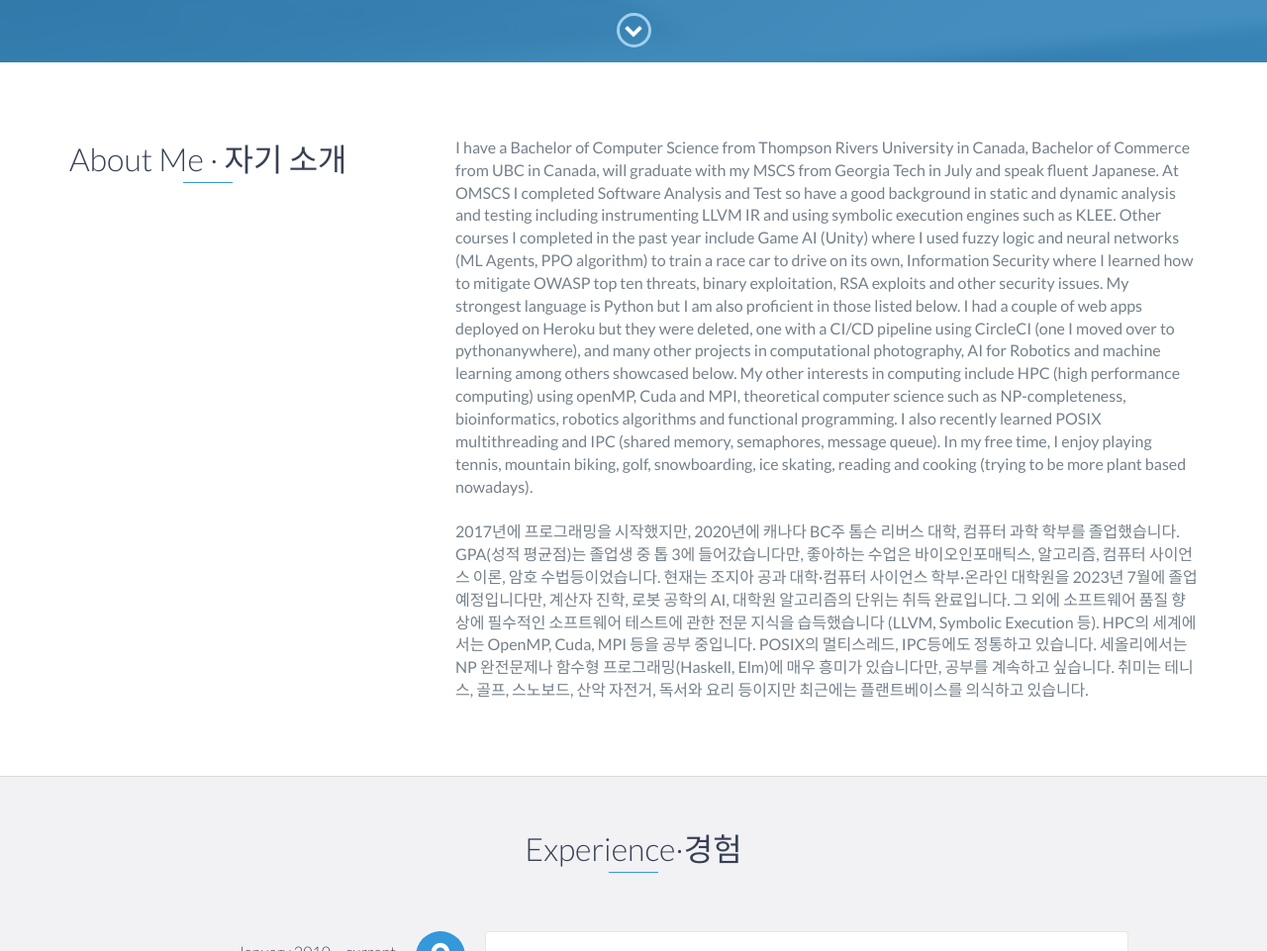
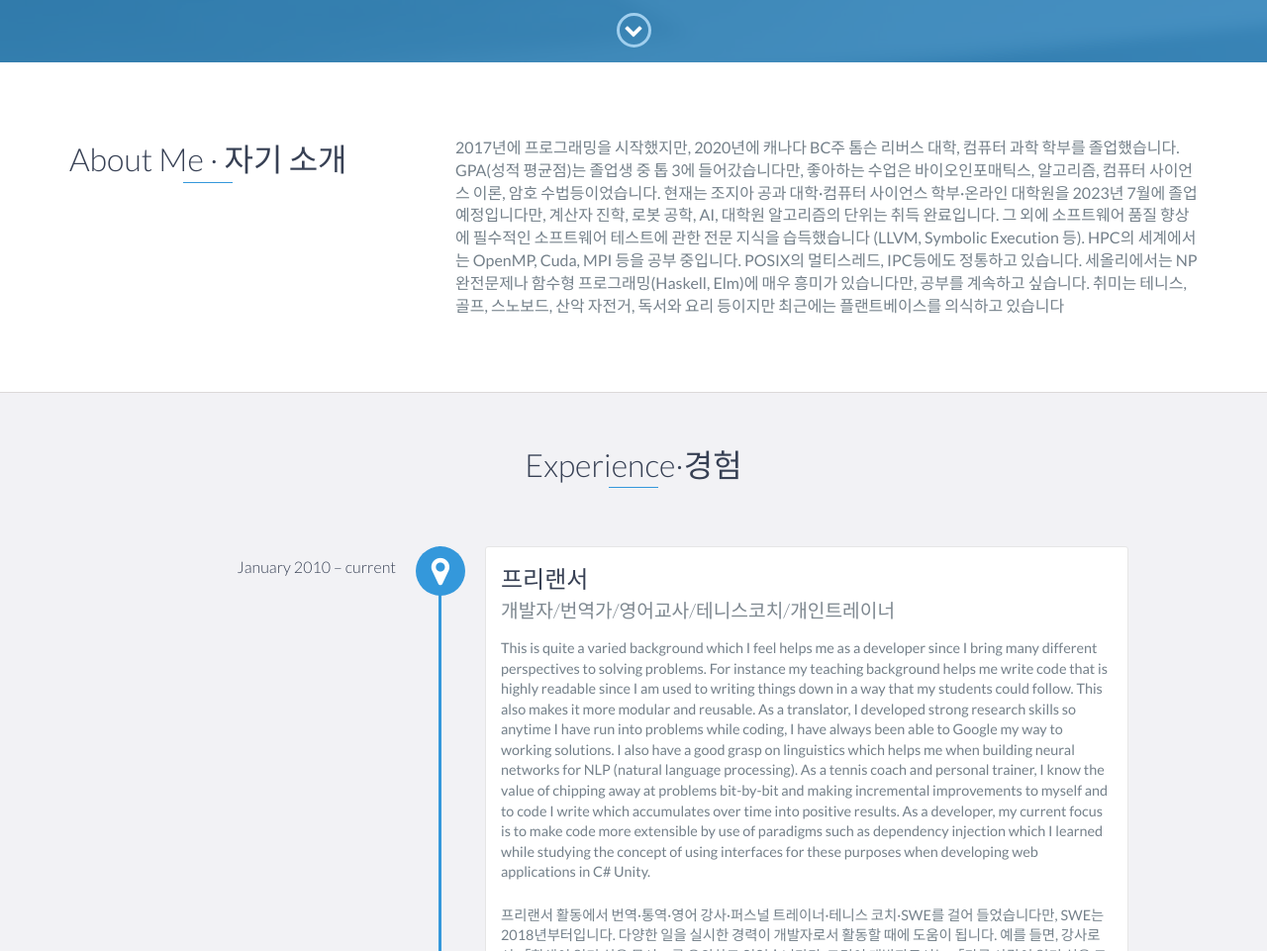
Before and after one commit to nyck33/portfolio_korean, a website: page index.html in a window 1280 px wide. Shown: the part 760-1721 px from the top of the page at 99% size. Drawn offline with nearby package versions, Linux system fonts and the light colour scheme.

Commit message:
making changes

```diff
--- a/index.html
+++ b/index.html
@@ -4,7 +4,7 @@ HTML
 <meta charset="utf-8"/>
 <meta content="IE=edge" http-equiv="X-UA-Compatible"/>
 <meta content="width=device-width, initial-scale=1" name="viewport"/>
-<title>N Kim의 포트폴리오</title>
+<title>N Kim-Toyoda의 포트폴리오</title>
 <link href="favicon.ico" rel="shortcut icon" type="image/x-icon"/>
 <link href="favicon.ico" rel="icon" type="image/x-icon"/>
 <link href="https://fonts.googleapis.com/css?family=Lato:300,400,700,900" rel="stylesheet"/>
@@ -45,7 +45,7 @@ HTML
 
 <div id="lead">
 <div id="lead-content">
-<h1>Nobutaka Kim</h1>
+<h1>Nobutaka Kim-Toyoda</h1>
 <h1>김 노부타카</h1>
 <h2>소프트웨어 엔지니어</h2>
 <h2>프리랜서</h2>
@@ -67,28 +67,8 @@ HTML
 <h2 class="heading">About Me · 자기 소개</h2>
 </div>
 <div class="col-md-8">
-<p>I have a Bachelor of Computer Science from Thompson Rivers University in Canada, Bachelor of
-        Commerce　from UBC in Canada, will graduate with my MSCS from Georgia Tech in July and speak
-        fluent Japanese.
-        At OMSCS I completed Software Analysis and Test so have a good background in static and dynamic
-        analysis and testing including instrumenting LLVM IR and using symbolic execution engines such
-        as KLEE. Other courses I completed in the past year include Game AI (Unity) where I used fuzzy
-        logic and neural networks (ML Agents, PPO algorithm) to train a race car to drive on its own,
-        Information Security where I learned how to mitigate OWASP top ten threats, binary exploitation,
-        RSA exploits and other security issues.
-        My strongest language is Python but I am also proficient in those listed below. I had a couple
-        of web apps deployed on Heroku but they were deleted, one with a CI/CD pipeline using CircleCI
-        (one I moved over to pythonanywhere),
-        and many other projects in computational photography, AI for Robotics and machine learning among
-        others showcased below.
-        My other interests in computing include HPC (high performance computing) using openMP, Cuda and
-        MPI, theoretical computer science such as NP-completeness,
-        bioinformatics, robotics algorithms and functional programming. I also recently learned POSIX
-        multithreading and IPC (shared memory, semaphores, message queue).
-        In my free time, I enjoy playing tennis, mountain biking, golf, snowboarding, ice skating,
-        reading and cooking (trying to be more plant based nowadays).</p>
-<br/>
-<p>2017년에 프로그래밍을 시작했지만, 2020년에 캐나다 BC주 톰슨 리버스 대학, 컴퓨터 과학 학부를 졸업했습니다. GPA(성적 평균점)는 졸업생 중 톱 3에 들어갔습니다만, 좋아하는 수업은 바이오인포매틱스, 알고리즘, 컴퓨터 사이언스 이론, 암호 수법등이었습니다. 현재는 조지아 공과 대학·컴퓨터 사이언스 학부·온라인 대학원을 2023년 7월에 졸업 예정입니다만, 계산자 진학, 로봇 공학의 AI, 대학원 알고리즘의 단위는 취득 완료입니다. 그 외에 소프트웨어 품질 향상에 필수적인 소프트웨어 테스트에 관한 전문 지식을 습득했습니다 (LLVM, Symbolic Execution 등). HPC의 세계에서는 OpenMP, Cuda, MPI 등을 공부 중입니다. POSIX의 멀티스레드, IPC등에도 정통하고 있습니다. 세올리에서는 NP 완전문제나 함수형 프로그래밍(Haskell, Elm)에 매우 흥미가 있습니다만, 공부를 계속하고 싶습니다. 취미는 테니스, 골프, 스노보드, 산악 자전거, 독서와 요리 등이지만 최근에는 플랜트베이스를 의식하고 있습니다.</p>
+
+<p>2017년에 프로그래밍을 시작했지만, 2020년에 캐나다 BC주 톰슨 리버스 대학, 컴퓨터 과학 학부를 졸업했습니다. GPA(성적 평균점)는 졸업생 중 톱 3에 들어갔습니다만, 좋아하는 수업은 바이오인포매틱스, 알고리즘, 컴퓨터 사이언스 이론, 암호 수법등이었습니다. 현재는 조지아 공과 대학·컴퓨터 사이언스 학부·온라인 대학원을 2023년 7월에 졸업 예정입니다만, 계산자 진학, 로봇 공학, AI, 대학원 알고리즘의 단위는 취득 완료입니다. 그 외에 소프트웨어 품질 향상에 필수적인 소프트웨어 테스트에 관한 전문 지식을 습득했습니다 (LLVM, Symbolic Execution 등). HPC의 세계에서는 OpenMP, Cuda, MPI 등을 공부 중입니다. POSIX의 멀티스레드, IPC등에도 정통하고 있습니다. 세올리에서는 NP 완전문제나 함수형 프로그래밍(Haskell, Elm)에 매우 흥미가 있습니다만, 공부를 계속하고 싶습니다. 취미는 테니스, 골프, 스노보드, 산악 자전거, 독서와 요리 등이지만 최근에는 플랜트베이스를 의식하고 있습니다</p>
 </div>
 </div>
 </div>
@@ -116,7 +96,7 @@ HTML
 dependency injection which I learned while studying
 the concept of using interfaces for these purposes when developing web applications in C# Unity.</p>
 <br/>
-<p>프리랜서 활동에서 번역·통역·영어 강사·퍼스널 트레이너·테니스 코치·SWE를 걸어 들었습니다만, SWE는 2018년부터입니다. 다양한 일을 실시한 경력이 개발자로서 활동할 때에 도움이 됩니다. 예를 들면, 강사로서 「학생이 읽기 쉬운 문서」를 유의하고 있었습니다만, 그것이 개발자로서는 「다른 사람이 읽기 쉬운 코드를 쓴다」에 연결되었습니다만 결과적으로 그것이 「모듈식 및 재이용 가능」 코드입니다. 번역 경험으로는 기계 번역 기술이나 API에 접할 기회가 많았기 때문에 NLP 계 신경 네트워크의 튜닝을 할 수 있습니다. 그리고 새로운 장르의 번역 업무를 실시하는 경우에는 넷상에서의 리서치가 중요했기 때문에, 개발자로서 라이브러리·프레임워크·실장의 수법 등의 리서치는 특기 분야입니다. 스포츠 지도자·선수의 경험의 교훈은 「날마다 요령과 실력을 올려 간다」였지만, Leetcode에서 문제를 풀거나 현재는 Rust 언어, Haskell 언어, Unity 게임 엔진으로 시뮬레이션 개발의 공부 매일 계속하고 있습니다.</p>
+<p>프리랜서 활동에서 번역·통역·영어 강사·퍼스널 트레이너·테니스 코치·SWE를 걸어 들었습니다만, SWE는 2018년부터입니다. 다양한 일을 실시한 경력이 개발자로서 활동할 때에 도움이 됩니다. 예를 들면, 강사로서 「학생이 읽기 쉬운 문서」를 유의하고 있었습니다만, 그것이 개발자로서는 「다른 사람이 읽기 쉬운 코드를 쓴다」에 연결되었습니다만 결과적으로 그것이 「모듈식 및 재이용 가능」 코드입니다. 번역 경험으로는 기계 번역 기술이나 API에 접할 기회가 많았기 때문에 NLP 계 신경 네트워크의 튜닝을 할 수 있습니다. 그리고 새로운 장르의 번역 업무를 실시하는 경우에는 넷상에서의 리서치가 중요했기 때문에, 개발자로서 라이브러리·프레임워크·실장의 수법 등의 리서치는 특기 분야입니다. 스포츠 지도자·선수의 경험의 교훈은 「날마다 요령과 실력을 올려 간다」였지만, Leetcode에서 문제를 풀거나 현재는Haskell 언어, Unity와Unreal Engine 게임 엔진으로 시뮬레이션 개발의 공부 매일 계속하고 있습니다.</p>
 </div>
 </div>
 </div>
```
Lines whose indentation alone changed are shown as unchanged.
